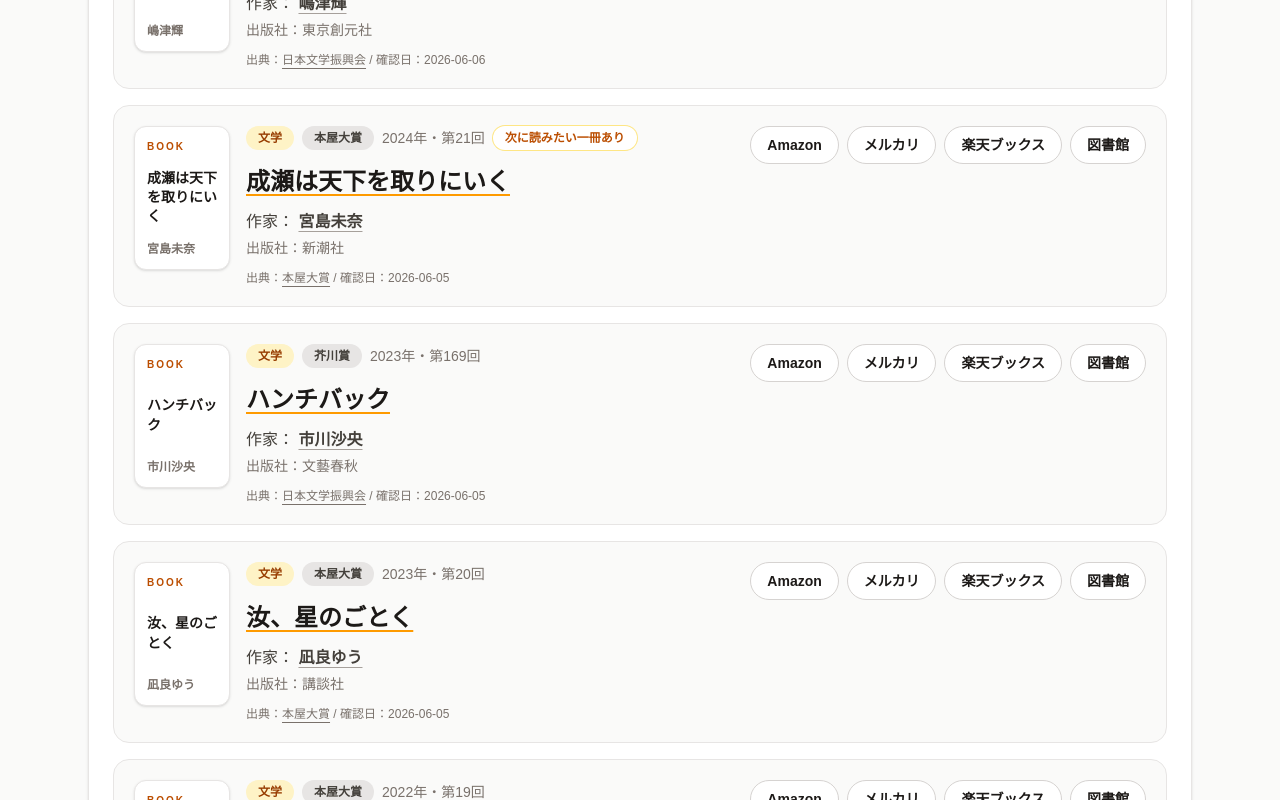
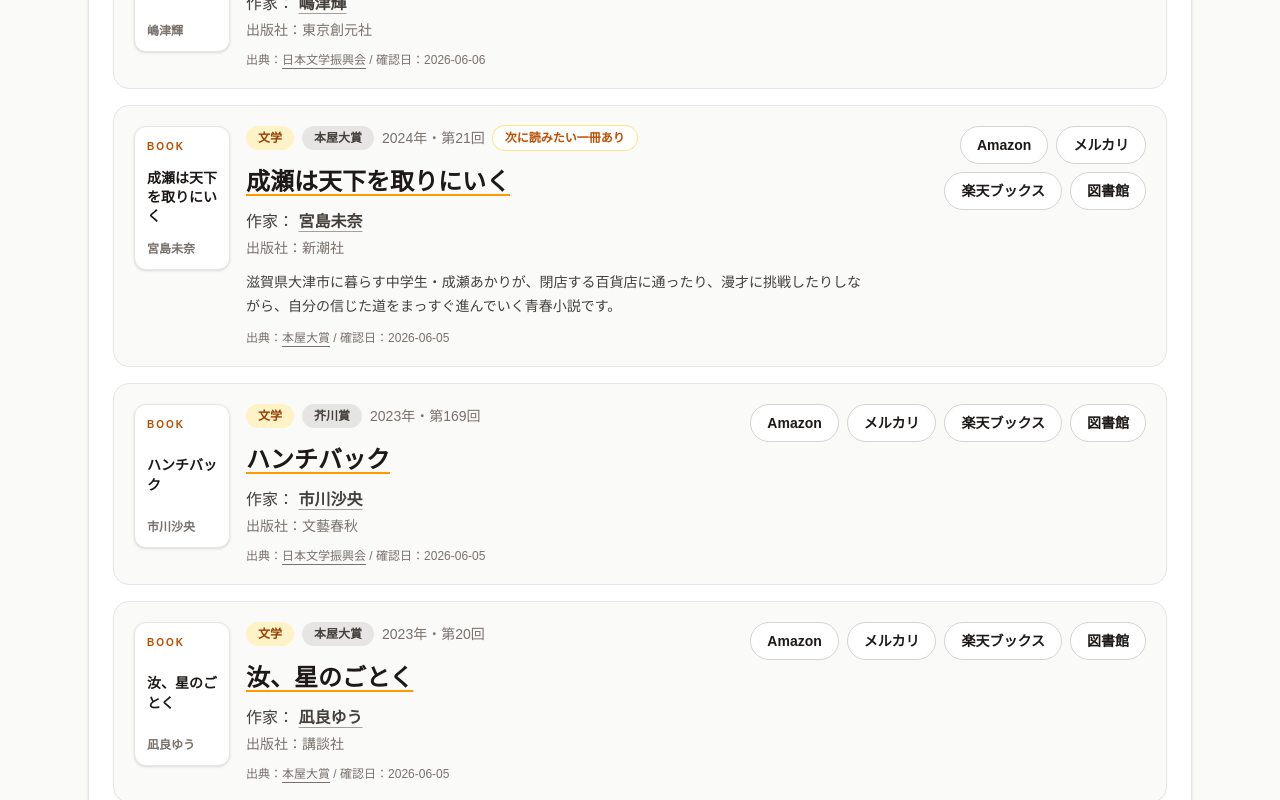
Before and after one commit to fel-an-Studio/bungakusho-zukan, a Next.js app: page / in a window 1280 px wide. Shown: the part 2180-2980 px from the top of the page. Built offline with nearby package versions, Linux system fonts and the light colour scheme.

Commit message:
Add work summary field

```diff
--- a/app/works/[id]/page.tsx
+++ b/app/works/[id]/page.tsx
@@ -155,6 +155,13 @@
                   </dd>
                 </div>
               </dl>
+
+              {result.summary && (
+                <section className="mt-8 rounded-2xl border border-stone-200 bg-white p-5">
+                  <h2 className="text-2xl font-bold">どんな本？</h2>
+                  <p className="mt-3 leading-8 text-stone-700">{result.summary}</p>
+                </section>
+              )}
 
               <section className="mt-8 rounded-2xl border border-amber-100 bg-amber-50 p-5">
                 <h2 className="text-lg font-bold">
--- a/components/AwardResultList.tsx
+++ b/components/AwardResultList.tsx
@@ -597,6 +597,12 @@
                         </p>
                       )}
 
+                      {result.summary && (
+                          <p className="mt-3 line-clamp-2 text-sm leading-6 text-stone-700">
+                            {result.summary}
+                          </p>
+                      )}
+
                       {result.sourceName && (
                         <p className="mt-3 text-xs text-stone-500">
                           出典：
--- a/data/award-results.ts
+++ b/data/award-results.ts
@@ -39,6 +39,7 @@
   workTitle: string;
   publisher?: string;
   isbn?: string;
+  summary?: string;
   coverImageUrl?: string;
   readingRecommendations?: ReadingRecommendation[];
   mediaExpansions?: MediaExpansion[];
@@ -540,6 +541,8 @@
     authorName: "宮島未奈",
     workTitle: "成瀬は天下を取りにいく",
     publisher: "新潮社",
+    summary:
+        "滋賀県大津市に暮らす中学生・成瀬あかりが、閉店する百貨店に通ったり、漫才に挑戦したりしながら、自分の信じた道をまっすぐ進んでいく青春小説です。",
     readingRecommendations: [
       {
         label: "同じ本屋大賞で注目",
```
